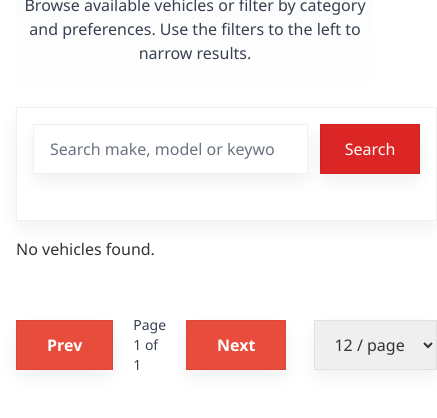
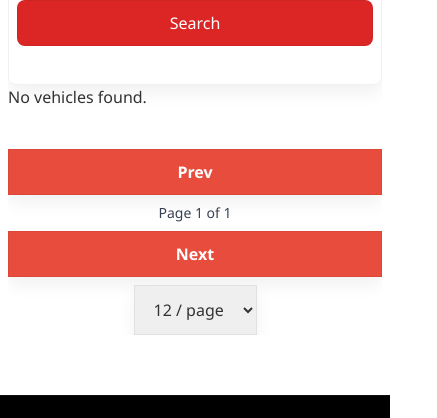
Before and after one commit to ark-lesedium/Car-BakkieCity, a website: page buy.html in a window 390 px wide. Shown: the part 316-734 px from the top of the page, 437 px wide, since content can reach past the window. Drawn offline with nearby package versions, Linux system fonts and the light colour scheme; no server answers.

Commit message:
Fix horizontal scrolling on buy.html mobile view
- Forced all containers to respect 100% max-width
- Removed all problematic left/right margins on mobile
- Set vehicle grid to single column layout on mobile
- Made all form elements and buttons full-width
- Optimized container padding for different screen sizes
- Ensured no element can exceed viewport width (100vw)
- Added aggressive mobile constraints for perfect fit on all devices

```diff
--- a/buy.html
+++ b/buy.html
@@ -9,6 +9,36 @@
     <link rel="stylesheet" href="index.css">
     <script src="https://cdn.tailwindcss.com"></script>
     <style>
+        /* Prevent horizontal scroll on mobile */
+        html,
+        body {
+            overflow-x: hidden !important;
+            width: 100%;
+            max-width: 100%;
+            position: relative;
+        }
+
+        /* Ensure all containers respect viewport width */
+        * {
+            box-sizing: border-box;
+        }
+
+        .container,
+        .section,
+        main,
+        .grid,
+        .inventory-results,
+        .search-container,
+        .vehicle-grid {
+            max-width: 100%;
+            overflow-x: hidden;
+        }
+
+        /* Prevent any element from exceeding viewport */
+        body>* {
+            max-width: 100vw;
+        }
+
         /* Mobile toggle hamburger menu */
         .mobile-toggle {
             display: none;
@@ -24,12 +54,127 @@
                 display: block;
             }
 
+            /* Force everything to fit */
+            body,
+            html,
+            main,
+            .section,
+            .container,
+            .grid,
+            .inventory-results,
+            .search-container,
+            form,
+            div {
+                max-width: 100% !important;
+                overflow-x: hidden !important;
+            }
+
             .vehicle-card img {
-                width: 432px;
-                height: 420px;
-                max-width: 100%;
+                width: 100% !important;
+                max-width: 100% !important;
+                height: auto !important;
                 object-fit: cover;
                 display: block;
+            }
+
+            /* Ensure container doesn't overflow */
+            .container {
+                width: 100% !important;
+                max-width: 100vw !important;
+                padding: 0 12px !important;
+                margin: 0 auto;
+            }
+
+            /* Remove any negative margins */
+            * {
+                margin-left: 0 !important;
+                margin-right: 0 !important;
+            }
+
+            .section {
+                padding-left: 0 !important;
+                padding-right: 0 !important;
+            }
+
+            /* Make search form responsive */
+            .search-form .flex {
+                flex-direction: column;
+                gap: 12px;
+                max-width: 100%;
+                width: 100%;
+            }
+
+            .search-form .flex>div {
+                width: 100% !important;
+                max-width: 100%;
+                flex: none;
+            }
+
+            .search-input {
+                font-size: 16px;
+                /* Prevents zoom on iOS */
+                width: 100% !important;
+                max-width: 100% !important;
+                box-sizing: border-box;
+            }
+
+            /* Ensure buttons are full width on mobile */
+            .btn {
+                width: 100% !important;
+                box-sizing: border-box;
+            }
+
+            /* Fix vehicle grid overflow */
+            .vehicle-grid {
+                grid-template-columns: 1fr !important;
+                gap: 16px !important;
+                margin-top: 16px !important;
+                width: 100% !important;
+                max-width: 100% !important;
+            }
+
+            /* Fix pagination overflow */
+            .pagination {
+                flex-wrap: wrap;
+                gap: 8px !important;
+                justify-content: center !important;
+                width: 100% !important;
+            }
+
+            /* Ensure all flex containers don't overflow */
+            .flex {
+                max-width: 100% !important;
+                width: 100% !important;
+            }
+
+            /* Fix any padding/margin issues */
+            .p-4,
+            .px-4,
+            .py-4 {
+                padding: 12px !important;
+            }
+
+            .gap-3 {
+                gap: 12px !important;
+            }
+
+            /* Ensure rounded elements don't cause overflow */
+            .rounded-xl,
+            .rounded-lg {
+                border-radius: 8px !important;
+            }
+
+            /* Fix inventory hero */
+            .inventory-hero {
+                width: 100% !important;
+                max-width: 100% !important;
+                padding: 0 !important;
+            }
+
+            .inventory-hero h1,
+            .inventory-hero p {
+                max-width: 100% !important;
+                word-wrap: break-word;
             }
         }
 
@@ -76,6 +221,71 @@
                 padding: 10px 18px;
                 margin: 6px 0;
                 border-radius: 10px;
+            }
+        }
+
+        @media (max-width: 768px) {
+
+            /* Further mobile optimizations */
+            .container {
+                width: 100% !important;
+                padding: 0 10px !important;
+            }
+
+            .inventory-hero h1 {
+                font-size: 1.75rem;
+                padding: 0 !important;
+            }
+
+            .inventory-hero p {
+                font-size: 0.95rem;
+                padding: 0 !important;
+            }
+
+            /* Reduce padding on cards */
+            .search-container {
+                padding: 10px !important;
+                margin: 0 !important;
+            }
+        }
+
+        @media (max-width: 480px) {
+
+            /* Extra small screens */
+            .container {
+                width: 100% !important;
+                max-width: 100vw !important;
+                padding: 0 8px !important;
+            }
+
+            .inventory-hero h1 {
+                font-size: 1.5rem;
+            }
+
+            .inventory-hero p {
+                font-size: 0.9rem;
+            }
+
+            /* Further reduce gaps */
+            .vehicle-grid {
+                gap: 12px !important;
+            }
+
+            /* Ensure search container fits */
+            .search-container {
+                padding: 8px !important;
+                margin: 0 !important;
+            }
+
+            /* Make buttons even more compact */
+            .btn {
+                padding: 10px 12px !important;
+                width: 100% !important;
+            }
+
+            /* Reduce all gaps */
+            .gap-3 {
+                gap: 8px !important;
             }
         }
     </style>
```
